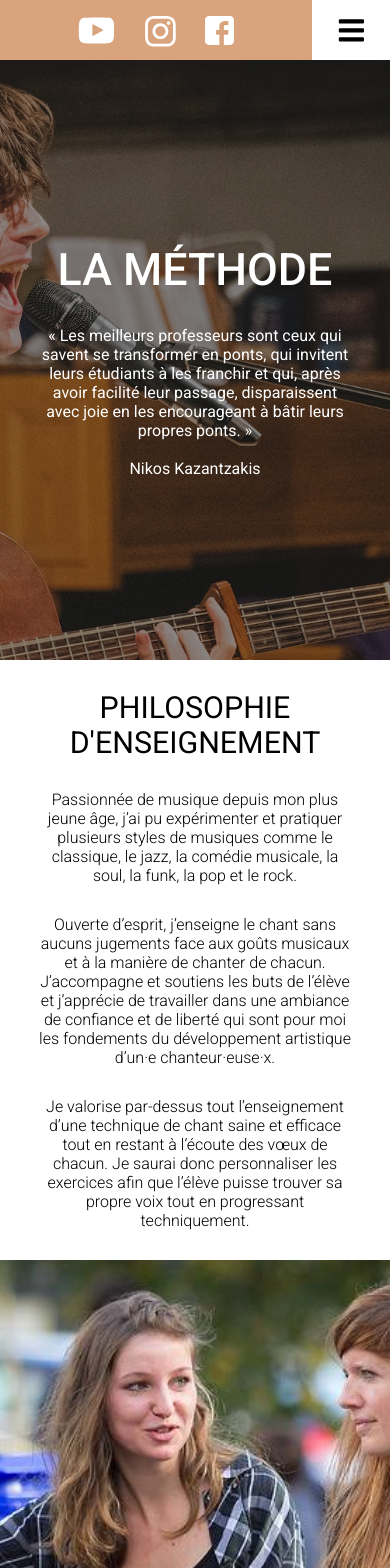
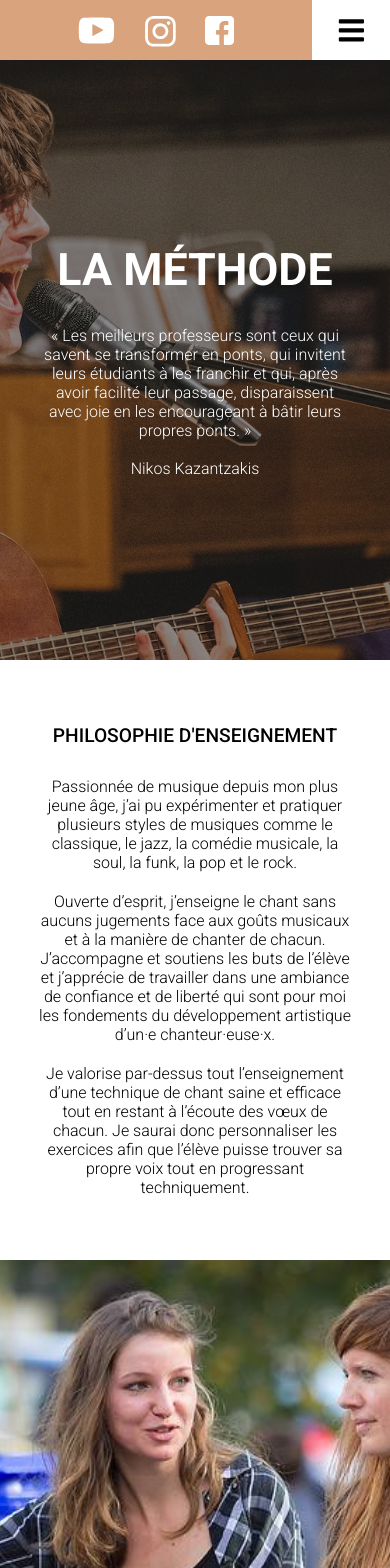
Before and after one commit to Cap0n3/VoiceUp, a React (Create React App) app: page /methode in a window 390 px wide. Shown: the top 1568 px of the page. Built offline with nearby package versions, Linux system fonts and the light colour scheme.

Commit message:
Modified media views to better fit mobile

```diff
--- a/src/components/CollapseQuestion/CollapseQuestion.style.js
+++ b/src/components/CollapseQuestion/CollapseQuestion.style.js
@@ -40,8 +40,15 @@ export const Question= styled.p`
         border-bottom: 8px solid transparent;
     }
 
-    @media screen and (max-width: 1024px) {
-        height: 90px;
+    /* Tablet */
+    @media only screen and (max-width: 1024px) and (min-width: 450px) {
+        /* CODE */
+        font-size: ${FONT_SIZES.mobileBody};
+    }
+
+    /* Standard mobile */
+    @media only screen and (max-width: 450px) {
+        /* height: 90px; */
         font-size: ${FONT_SIZES.mobileQuestionCollapse};
     }
 `;
@@ -62,7 +69,14 @@ export const Answer = styled.p`
     padding: 0 20px 20px 20px;
     ${DEBUG ? "background-color: lightgreen;" : ""}
 
-    @media screen and (max-width: 1024px) {
+    /* Tablet */
+    @media only screen and (max-width: 1024px) and (min-width: 450px) {
+        /* CODE */
+        font-size: ${FONT_SIZES.mobileBody};
+    }
+
+    /* Standard mobile */
+    @media only screen and (max-width: 450px) {
         font-size: ${FONT_SIZES.mobileQuestionCollapse};
     }
 `;
--- a/src/components/CompTable/CompTable.style.js
+++ b/src/components/CompTable/CompTable.style.js
@@ -31,7 +31,7 @@ export const HeadCell = styled.th`
     & > h2 {
         margin-top: 30px;
         font-size: ${FONT_SIZES.desktopBody};
-        font-weight: ${FONT_WEIGHTS.headingsWeight};
+        font-weight: ${FONT_WEIGHTS.subheadingsWeight};
         text-transform: uppercase;
 
         @media only screen and (max-width: 1024px) and (min-width: 691px) {
@@ -93,9 +93,8 @@ export const InfoWrapper = styled.div`
     height: 40px;
     gap: 15px;
     font-size: ${FONT_SIZES.desktopBody};
-    font-weight: ${FONT_WEIGHTS.headingsWeight};
+    font-weight: ${FONT_WEIGHTS.subheadingsWeight};
     ${DEBUG ? "border: 1px solid pink;" : ""}
-
 
     @media screen and (max-width: 691px) {
         gap: 5px;
--- a/src/components/Footer/Footer.js
+++ b/src/components/Footer/Footer.js
@@ -29,7 +29,7 @@ const Footer = () => {
                             <FtNavLinks to="/tarifs" state={{ anchor: "#faq"}}>F.A.Q</FtNavLinks>
                         </FtNavItem>
                         <FtNavItem>
-                            <FtNavLinks to="/conditions">Conditions</FtNavLinks>
+                            <FtNavLinks to="/inscription">Inscription</FtNavLinks>
                         </FtNavItem>
                         <FtNavItem>
                             <FtNavLinks to="/tarifs">{(language === "FR") ? "Tarifs" : "Pricing"}</FtNavLinks>
--- a/src/components/Header/Header.style.js
+++ b/src/components/Header/Header.style.js
@@ -96,6 +96,7 @@ export const Title = styled.h1`
     text-transform: uppercase;
     font-weight: ${FONT_WEIGHTS.headingsWeight};
     margin-bottom: 30px;
+    text-align: center;
     ${DEBUG ? "background: lightgreen;" : ""}
 
     @media only screen and (max-width: 1024px) {
@@ -106,7 +107,7 @@ export const Title = styled.h1`
 export const Description = styled.p`
     text-align: center;
     font-size: ${FONT_SIZES.desktopBody};
-    font-weight: ${FONT_WEIGHTS.subheadingsWeight};
+    font-weight: ${FONT_WEIGHTS.bodyWeight};
     color: ${VoiceUpColors.white};
     ${DEBUG ? "background: cyan;" : ""}
 
--- a/src/components/ImageSlider/ImageSlider.style.js
+++ b/src/components/ImageSlider/ImageSlider.style.js
@@ -111,7 +111,7 @@ export const TextBox = styled.div`
 
     & > p {
         font-size: ${FONT_SIZES.desktopBody};
-        font-weight: ${FONT_WEIGHTS.subheadingsWeight};
+        font-weight: ${FONT_WEIGHTS.bodyWeight};
         color: ${VoiceUpColors.white};
         ${DEBUG ? "background: cyan;" : ""}
     }
--- a/src/components/InfoSection/InfoSection.style.js
+++ b/src/components/InfoSection/InfoSection.style.js
@@ -116,20 +116,60 @@ export const TextDiv = styled.div`
         ${DEBUG ? "background-color: red;" : ""}
     }
 
-    @media only screen and (max-width: 950px) {
+    /* @media only screen and (max-width: 950px) {
         #sectionIcon {
             width: 80px;
         }
 
-        & > h1 {
+        & > h2 {
             font-size: ${FONT_SIZES.mobileSubheadings};
         }
 
         & > p {
             font-size: ${FONT_SIZES.mobileBody};
-            margin-bottom: 30px;
+            padding-left: 0;
+            padding-right: 0;
+        }
+    } */
+
+    /* Tablet */
+    @media only screen and (max-width: 1024px) and (min-width: 450px) {
+        & > p {
             padding-left: 0;
             padding-right: 0;
         }
     }
+
+    /* Standard mobile */
+    @media only screen and (max-width: 450px) and (min-width: 300px) {
+        #sectionIcon {
+            width: 80px;
+        }
+
+        & > h2 {
+            font-size: ${FONT_SIZES.mobileSubheadings};
+        }
+
+        & > p {
+            font-size : ${FONT_SIZES.mobileBody};
+            margin-bottom: 20px;
+        }
+    }
+
+    /* Narrow screen (like Galaxy Fold) */
+    @media only screen and (max-width: 300px) {
+        max-width: 90%;
+
+        & > h2, p {
+            margin-bottom: 15px;
+        }
+
+        & > h2 {
+            font-size: ${FONT_SIZES.mobileSubheadings};
+        }
+
+        & > p {
+            font-size: ${FONT_SIZES.mobileBody};
+        }
+    }
 `;
--- a/src/components/PriceCard/PriceCard.style.js
+++ b/src/components/PriceCard/PriceCard.style.js
@@ -1,6 +1,6 @@
 import styled, { keyframes } from "styled-components";
 import { VoiceUpColors } from "../../colors";
-import { FONT_SIZES } from "../../globalVars";
+import { FONT_SIZES, FONT_WEIGHTS } from "../../globalVars";
 
 // === Card size === //
 const cardWidthPercent = 26;
@@ -183,7 +183,7 @@ export const ListItem = styled.li`
     display: flex;
     align-items: center;
     color: rgba(255, 255, 255, 0.7);
-    font-weight: 300;
+    font-weight: ${FONT_WEIGHTS.bodyWeight};
     font-size: ${FONT_SIZES.priceCardList};
     ${DEBUG ? "background-color: purple;" : ""}
 `;
--- a/src/components/ReviewSection/ReviewSection.style.js
+++ b/src/components/ReviewSection/ReviewSection.style.js
@@ -35,6 +35,7 @@ export const ReviewSlide = styled.div`
         opacity: 0;
         transition: ${({transitionTime}) => `opacity ${transitionTime}ms ease-in`};
     }
+
     @media only screen and (max-width: 1024px) {
         flex-direction: column;
     }
@@ -82,6 +83,13 @@ export const ReviewBox = styled.div`
         font-style: italic;
         text-align: center;
         ${debug ? "border: 1px solid orange;" : ""}
+    }
+
+    /* Standard mobile & narrow */
+    @media only screen and (max-width: 450px) {
+        & > blockquote {
+            font-size: ${FONT_SIZES.mobileBody};
+        }
     }
 `;
 
--- a/src/globalStyles/globalStyle.js
+++ b/src/globalStyles/globalStyle.js
@@ -9,6 +9,8 @@ const GlobalStyle = createGlobalStyle`
         padding: 0;
         font-family: 'Roboto', sans-serif;
         color: ${VoiceUpColors.black};
+        /* Avoid blue box when link are clicked on mobile*/
+        -webkit-tap-highlight-color: rgba(0,0,0,0);
     }
 
     body {
--- a/src/globalVars.js
+++ b/src/globalVars.js
@@ -19,7 +19,7 @@ export const FONT_SIZES = {
     desktopSubheadings : "1.9rem",
     desktopBody : "1.1rem",
     desktopButton : "1rem",
-    // Mobile
+    // Standard mobile
     mobileHeadings : "2.8rem",
     mobileSubheadings : "1.2rem",
     mobileBody : "1rem",
@@ -41,8 +41,8 @@ export const FONT_SIZES = {
 }
 
 export const FONT_WEIGHTS = {
-    headingsWeight : 500,
-    subheadingsWeight : 400,
+    headingsWeight : 600,
+    subheadingsWeight : 500,
     bodyWeight : 300,
 }
 
--- a/src/pages/Conditions/Conditions.style.js
+++ b/src/pages/Conditions/Conditions.style.js
@@ -33,7 +33,7 @@ export const ConditionBlock = styled.div`
         margin-bottom: 10px;
         font-weight: 500;
         font-size: ${FONT_SIZES.desktopBody};
-        font-weight: ${FONT_WEIGHTS.headingsWeight};
+        font-weight: ${FONT_WEIGHTS.subheadingsWeight};
         text-transform: uppercase;
     }
 
```
